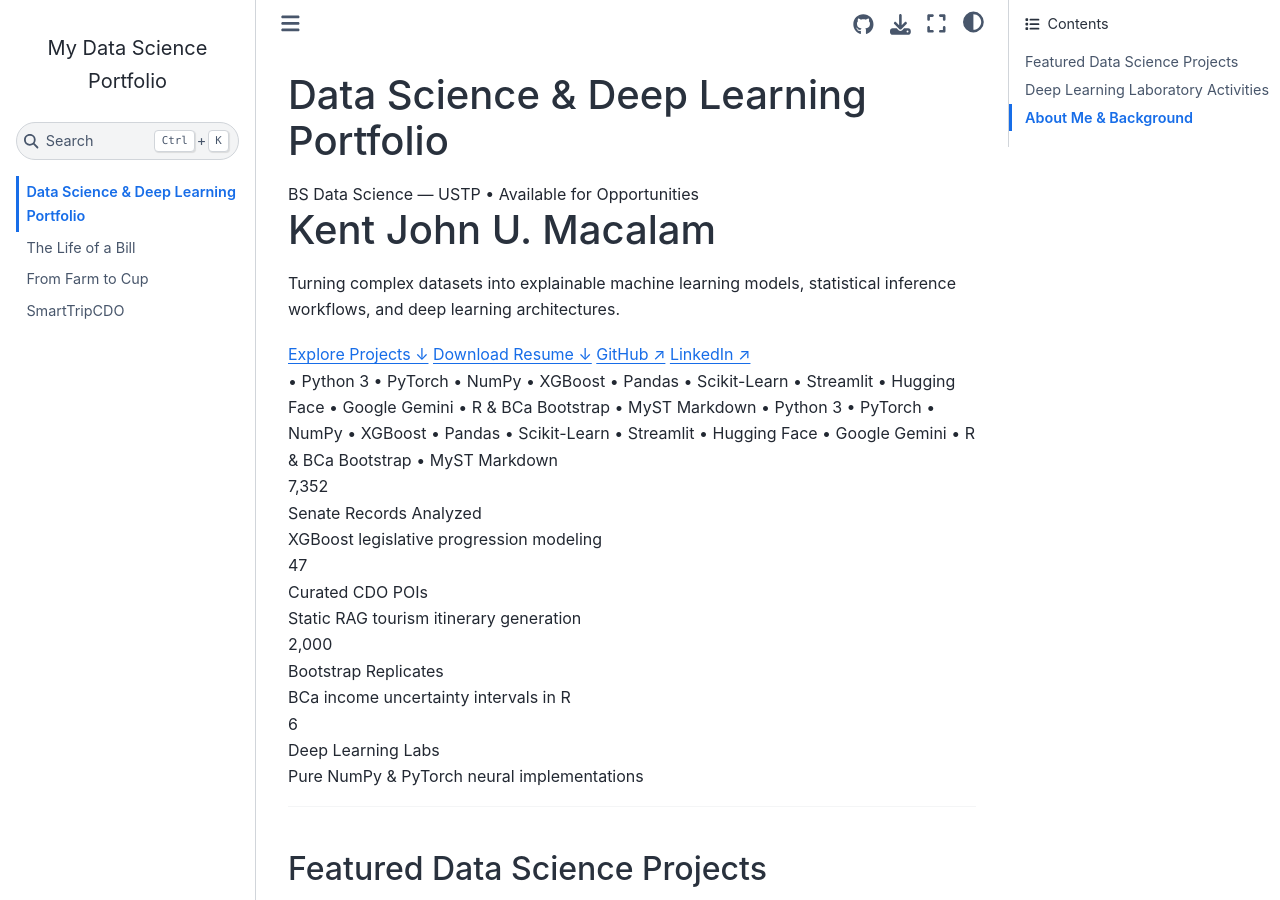
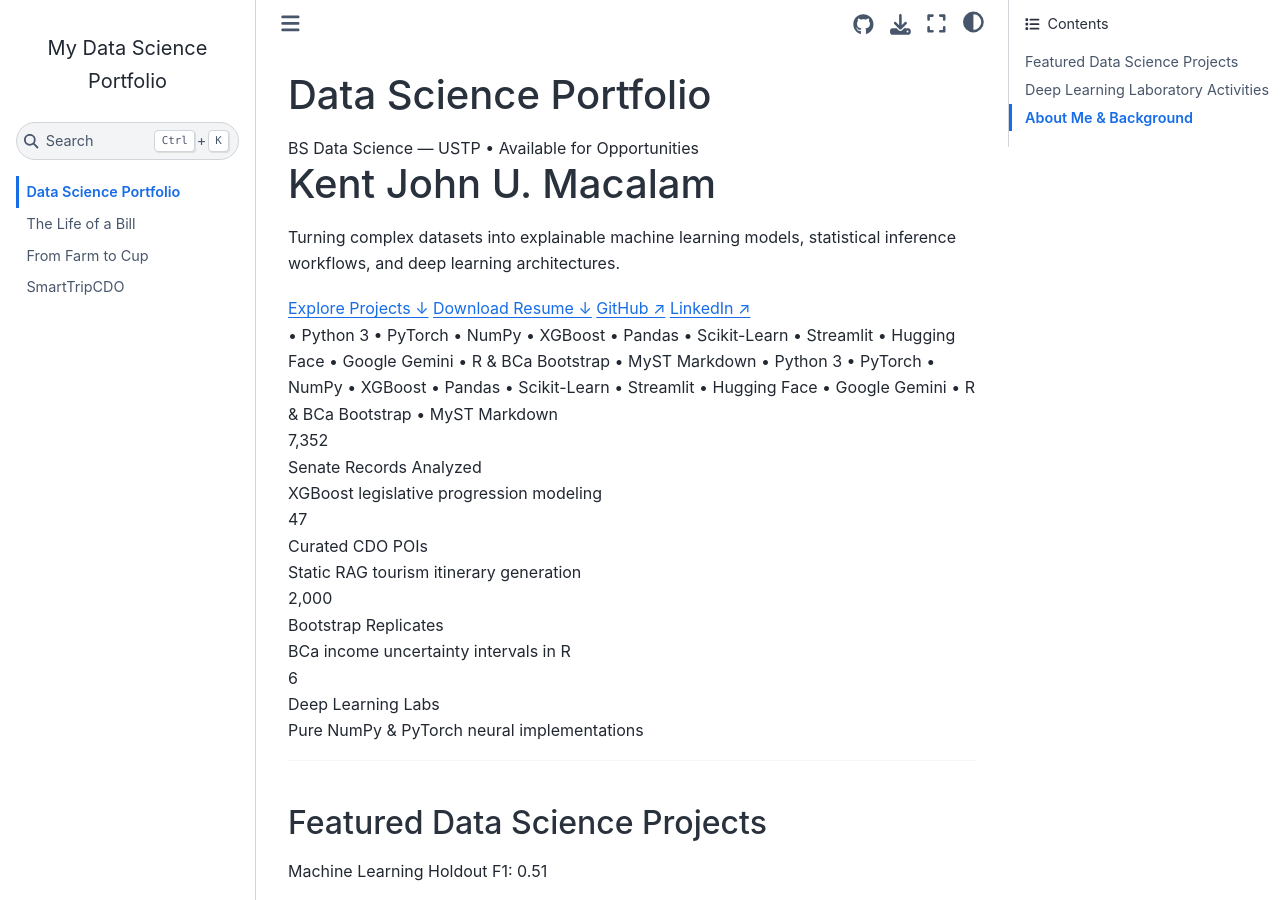
Before and after one commit to Kent0625/My_DS_Portfolio, a Jupyter Book: the page built from intro.md, in a window 1280 px wide and 900 px high. Built offline with Jupyter Book 1.0.4 settings and Sphinx 7.4.7 and the Sphinx Book theme 1.1.4, drawn with Linux system fonts in a browser that asks for light colours; pages that are not in the unit, such as notebooks, are missing from menus.

Commit message:
fix: update portfolio title to Data Science Portfolio and fix Lab Task 2 LaTeX rendering

```diff
--- a/assets/custom.css
+++ b/assets/custom.css
@@ -1,5 +1,5 @@
 /* ==========================================================================
-   Kent John Macalam — Data Science & Deep Learning Portfolio
+   Kent John Macalam — Data Science Portfolio
    Light & Dark Adaptive Design System
    WCAG AA/AAA High Contrast, Bento Grid, Glassmorphism & Fluid Micro-interactions
    ========================================================================== */
--- a/intro.md
+++ b/intro.md
@@ -1,4 +1,4 @@
-# Data Science & Deep Learning Portfolio
+# Data Science Portfolio
 
 <div class="bento-hero">
   <div class="bento-hero-inner">
```
Also changed, not shown: 1 other file.
